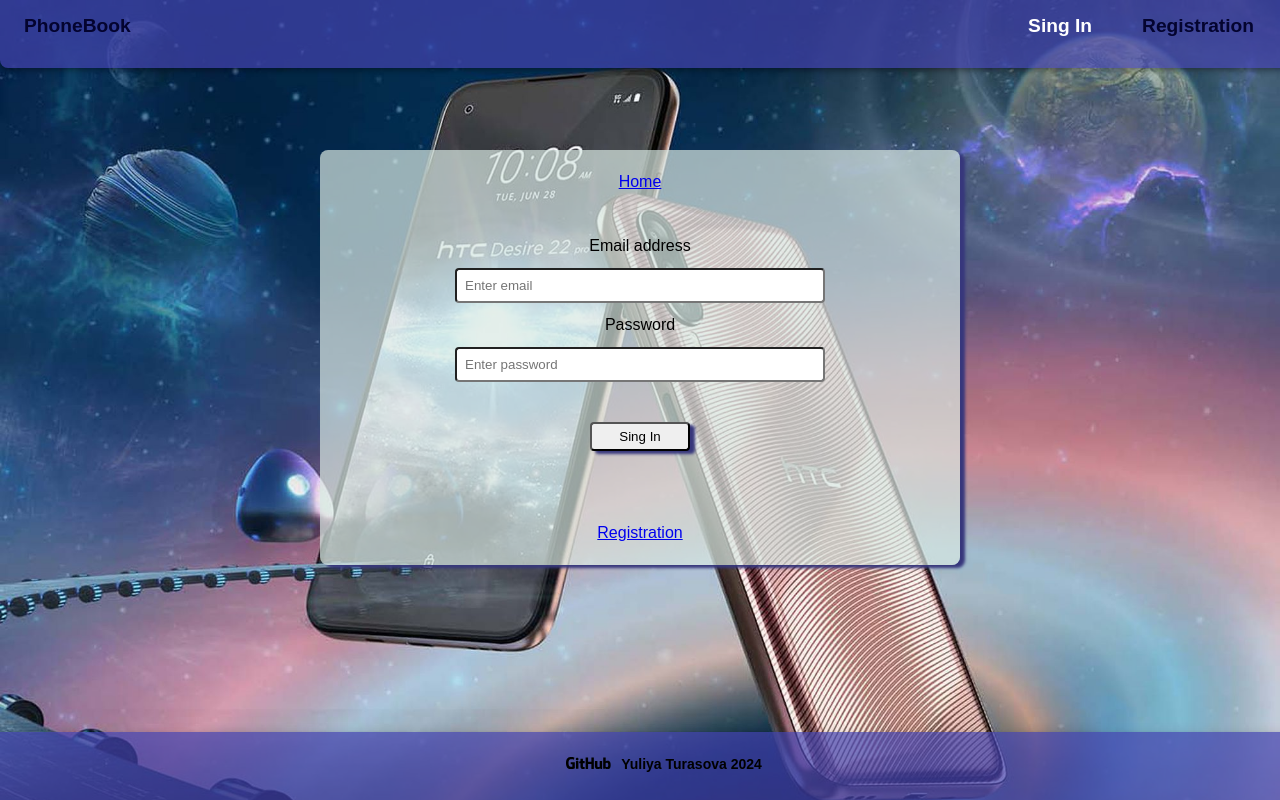
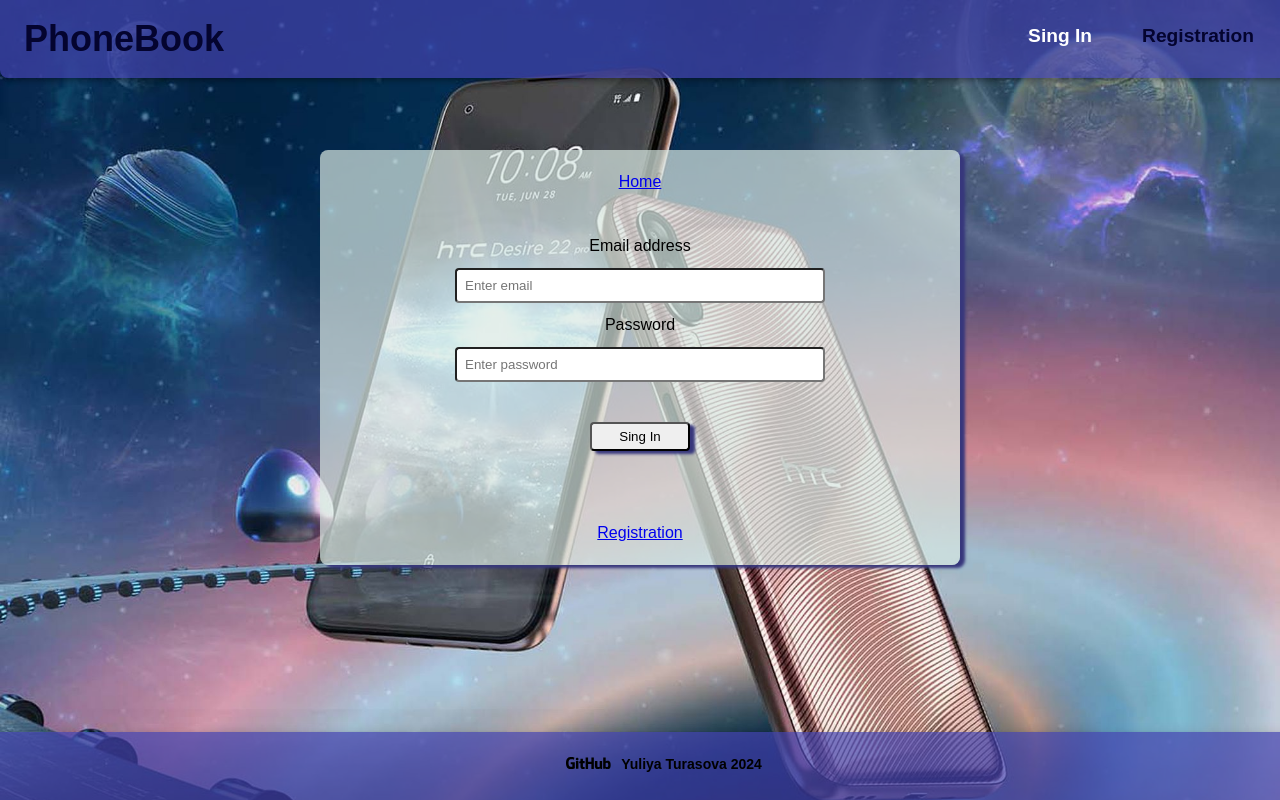
Before and after one commit to turasova/goit-react-hw-08-phonebook, a React (Create React App) app: page /goit-react-hw-08-phonebook/login in a window 1280 px wide. Built offline with nearby package versions, Linux system fonts and the light colour scheme.

Commit message:
button sing in

```diff
--- a/src/components/Header/Header.jsx
+++ b/src/components/Header/Header.jsx
@@ -21,7 +21,7 @@ export const Header = () => {
                   `${css.textLink} ${isActive ? css.active : ''}`
                 }
               >
-                PhoneBook
+                <p className={css.heroText}>PhoneBook</p>
               </NavLink>
             </li>
           </ul>
--- a/src/components/Header/Header.module.css
+++ b/src/components/Header/Header.module.css
@@ -31,6 +31,7 @@ list-style: none;
     gap: 50px;
     list-style: none;
     margin-right: 50px;
+    margin-top: 10px;
 }
 
 
@@ -49,3 +50,6 @@ list-style: none;
     display: flex;
     justify-content: space-between;
 }
+.heroText{
+    font-size: 36px;
+}
--- a/src/components/Pages/HomePage/HomePage.jsx
+++ b/src/components/Pages/HomePage/HomePage.jsx
@@ -1,6 +1,7 @@
 import { useSelector } from 'react-redux';
 import { isAuthSelector, userSelector } from 'store/selectors';
 import css from './HomePage.module.css';
+import { NavLink } from 'react-router-dom';
 
 const HomePage = () => {
   const isLoggedIn = useSelector(isAuthSelector);
@@ -24,6 +25,9 @@ const HomePage = () => {
               Hello! I'm your phonebook. <br />
               Please log in to your account or register
             </p>
+            <NavLink to="/login">
+              <button className={css.button}>Sing In</button>
+            </NavLink>
           </div>
         </>
       )}
--- a/src/components/Pages/HomePage/HomePage.module.css
+++ b/src/components/Pages/HomePage/HomePage.module.css
@@ -1,6 +1,7 @@
 .helloText{
     font-size: 36px;
     font-weight: 600;
+    margin-bottom: 10px;
 }
 .container{
     display: flex;
@@ -16,3 +17,15 @@
    padding-right: 150px;
 
 }
+.button{
+    width: 100px;
+        padding: 5px 5px;
+        border-radius: 4px;
+        box-shadow: 5px 3px 3px rgb(55, 55, 124);
+        margin-right: 50px;
+}
+.button:hover,
+.button:focus {
+    background-color: rgb(55, 55, 124);
+    color: white;
+}
--- a/src/store/selectors.js
+++ b/src/store/selectors.js
@@ -1,4 +1,3 @@
 export const isAuthSelector = (state) => state.auth.isLoggedIn
 export const userSelector = (state) => state.auth.user
 export const errorSelector = (state)=> state.auth.error
-export const currentUserSelector = (state) => state.auth.isCurrentUser;
```
